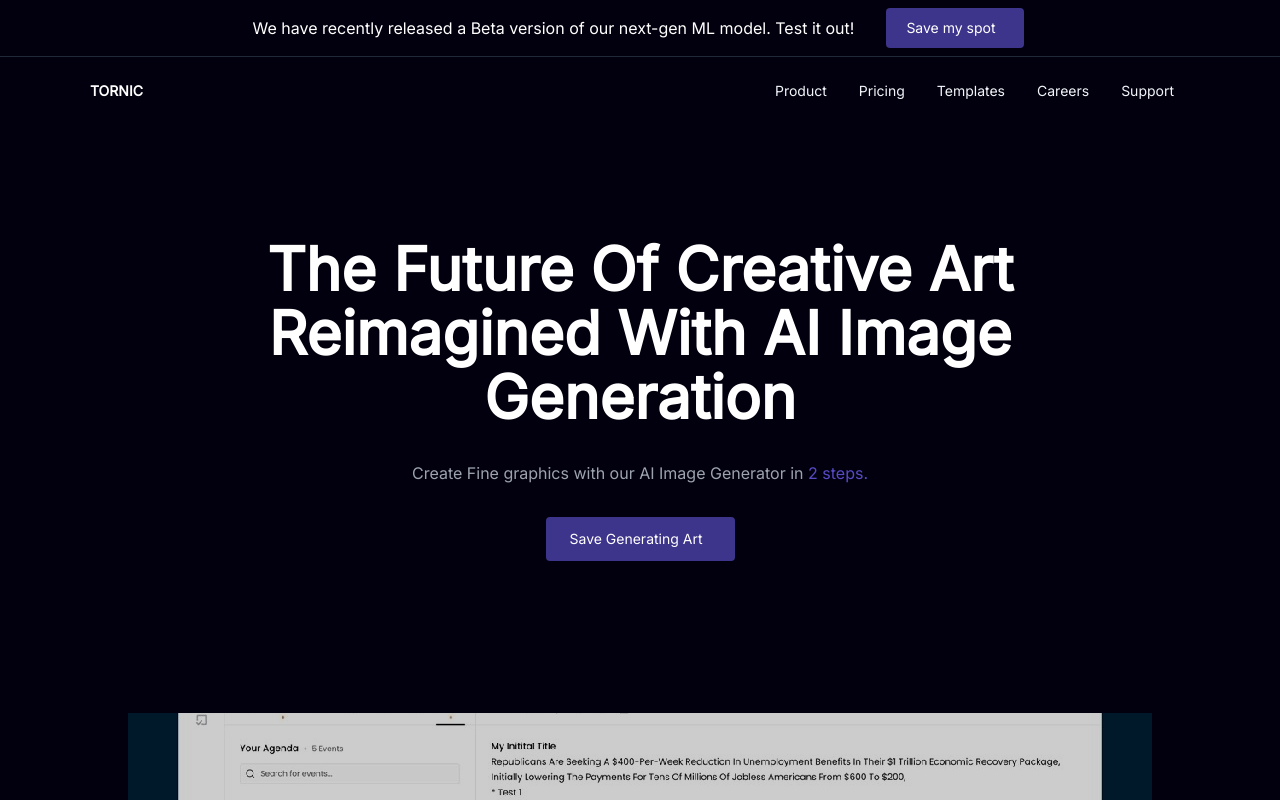
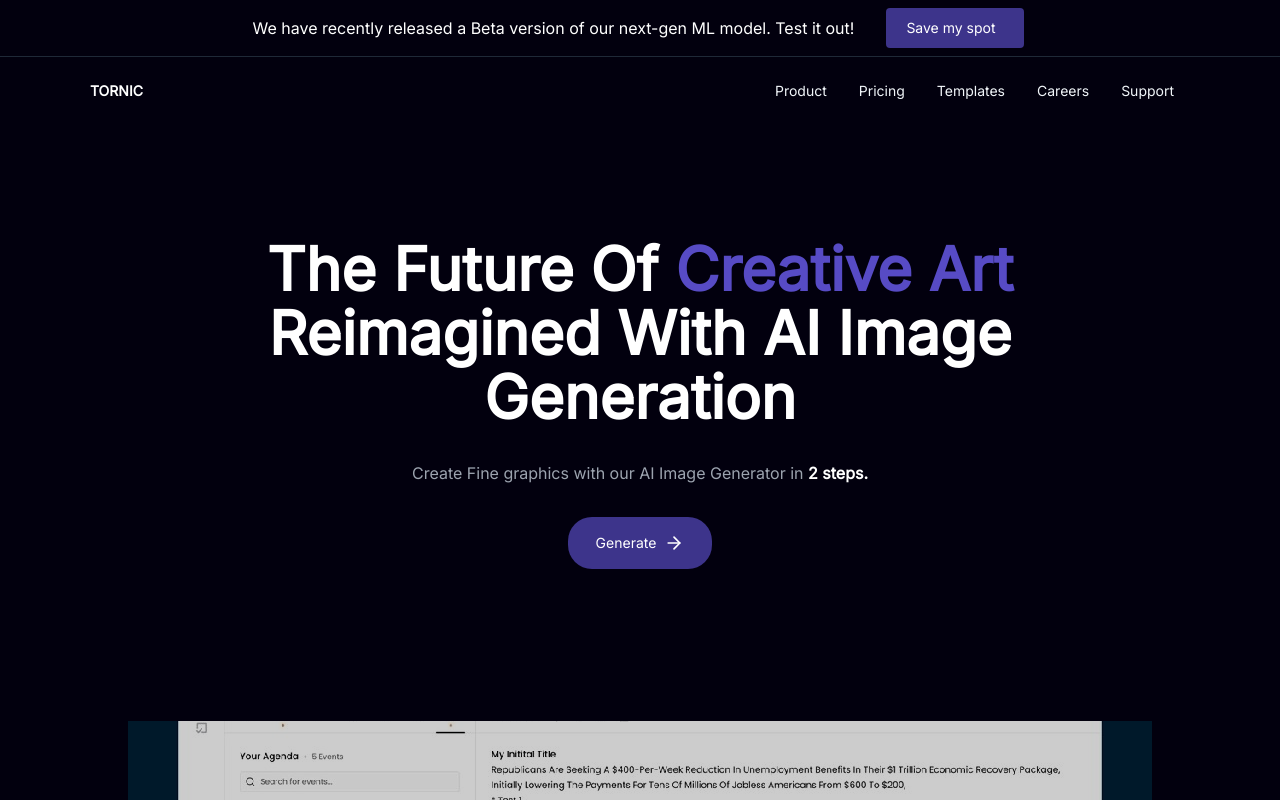
Before and after one commit to francisamidu/landing-page, a React (Vite) app: page / in a window 1280 px wide. Shown: the top 800 px of the page. Built offline with nearby package versions, Linux system fonts and the light colour scheme.

Commit message:
UI tweaks

```diff
--- a/src/components/Hero.tsx
+++ b/src/components/Hero.tsx
@@ -1,17 +1,23 @@
 import React from 'react';
 import { MainButton } from '.';
+import { ArrowRight } from 'lucide-react';
 
 const Hero = () => {
   return (
     <section className="my-28 flex flex-col items-center justify-center text-center">
       <h1 className="w-3/5 text-6xl font-bold capitalize leading-[4rem]">
-        The Future of Creative Art reimagined with AI Image generation
+        The Future of <span className="text-purplish-500">Creative Art</span>{' '}
+        reimagined with AI Image generation
       </h1>
       <p className="my-8 text-gray-400">
         Create Fine graphics with our AI Image Generator in{' '}
-        <span className="text-purplish-500">2 steps.</span>
+        <span className="font-bold ">2 steps.</span>
       </p>
-      <MainButton text="Save Generating Art" classNames="px-6 py-3" />
+      <MainButton
+        text="Generate"
+        classNames="px-7 py-4 !rounded-3xl"
+        icon={<ArrowRight color="#fff" size={20} />}
+      />
     </section>
   );
 };
```
